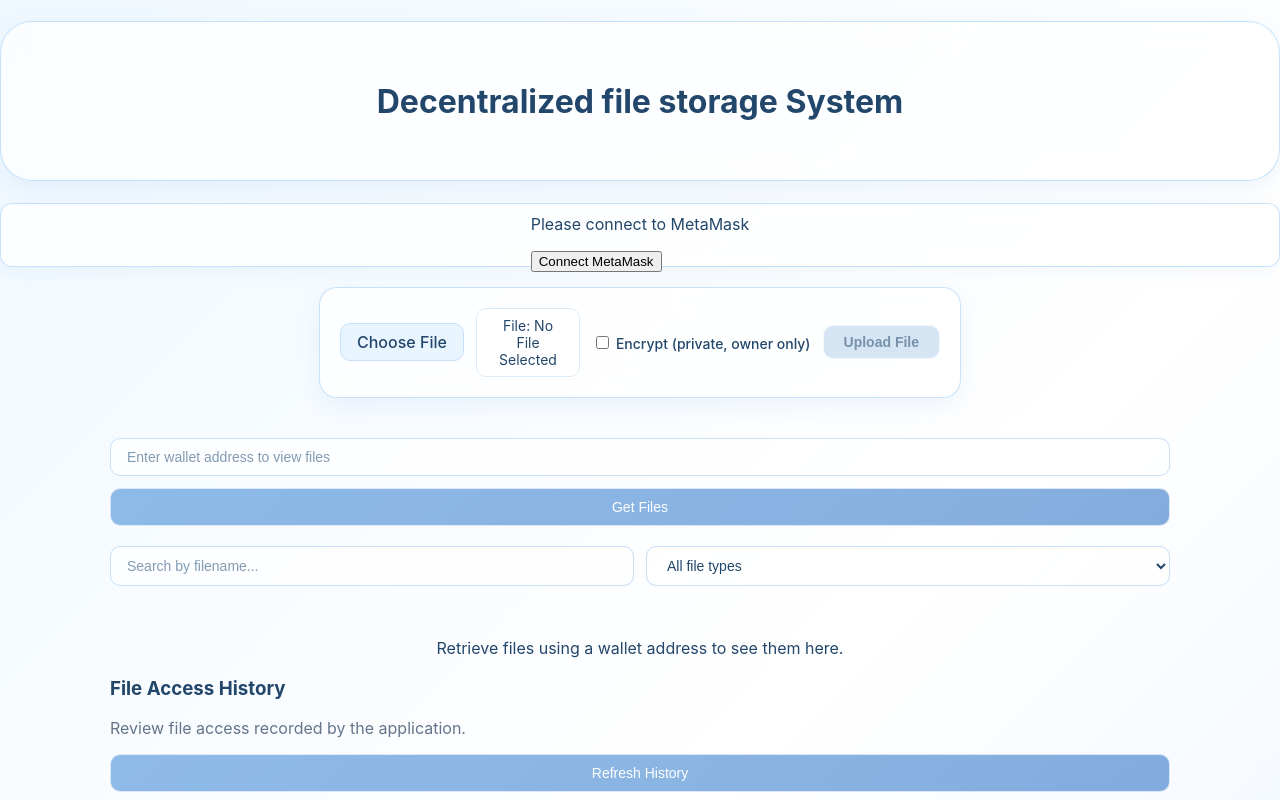
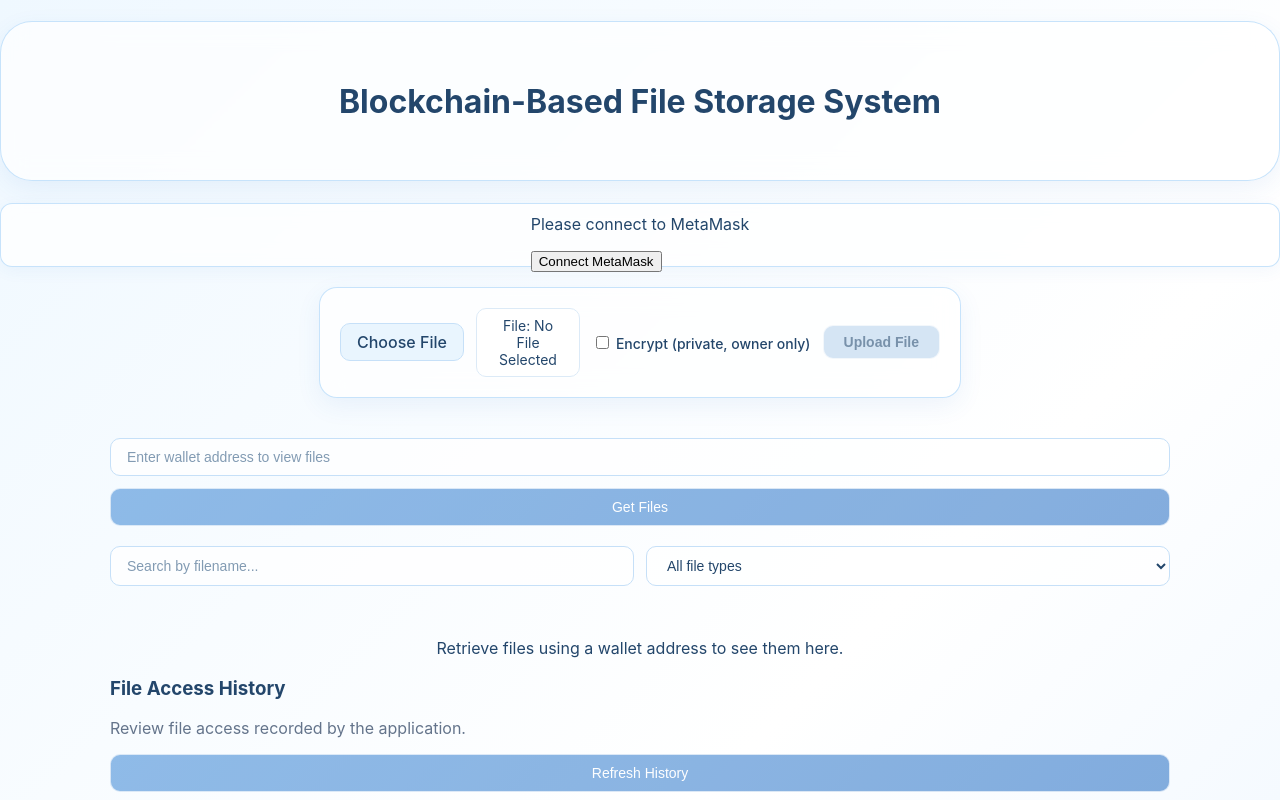
Before and after one commit to GayatriUgale/blockchain-image-storage, a React (Create React App) app in the folder client/: page / in a window 1280 px wide. Shown: the top 800 px of the page. Built offline with nearby package versions, Linux system fonts and the light colour scheme.

Commit message:
Rename app heading to Blockchain-Based File Storage System

```diff
--- a/client/src/App.js
+++ b/client/src/App.js
@@ -146,7 +146,7 @@ function App() {
   return (
     <div className="App">
       <h1 className="main_heading" style={{ color: "#23466B" }}>
-        Decentralized file storage System
+        Blockchain-Based File Storage System
       </h1>
 
       <div className="text_account">
```
